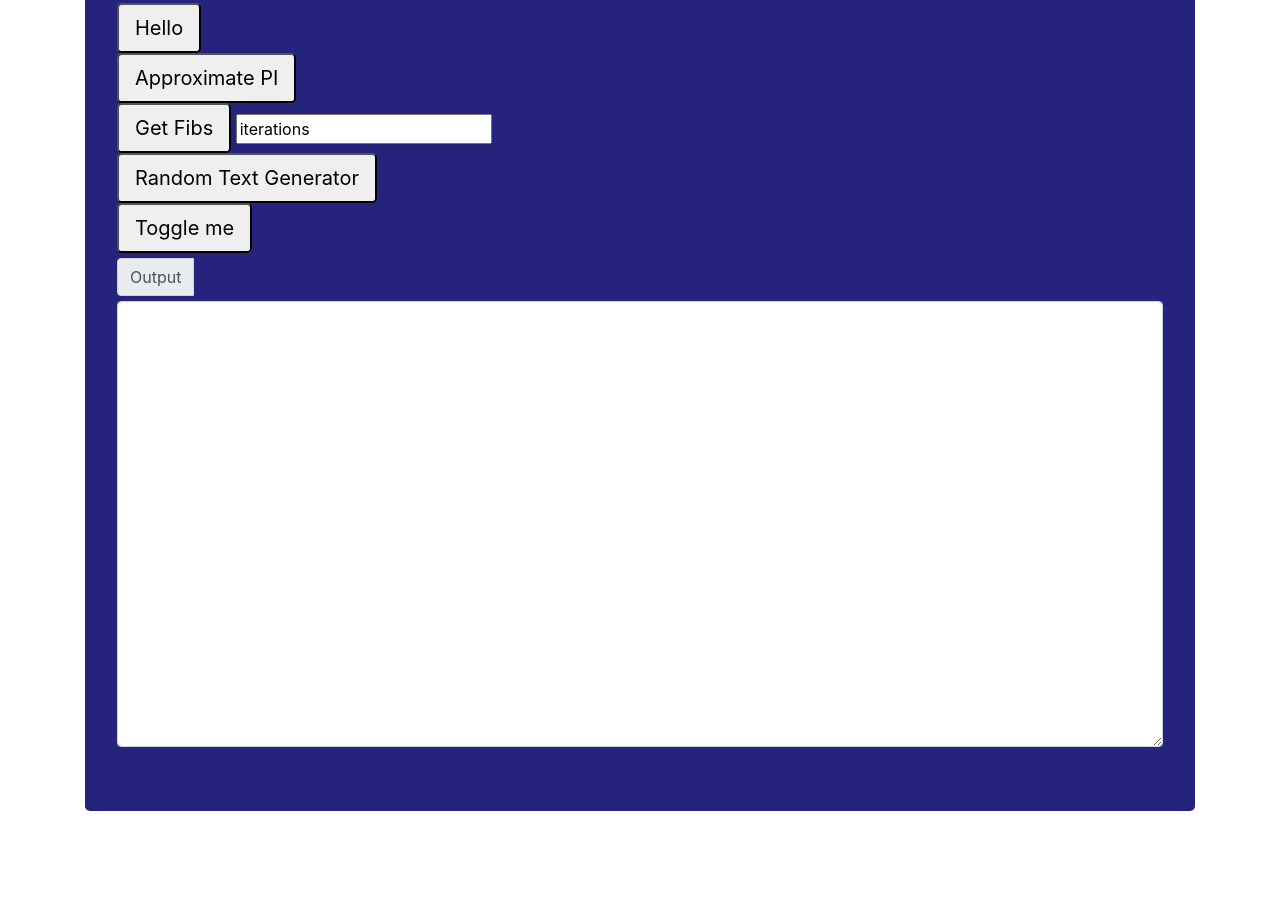
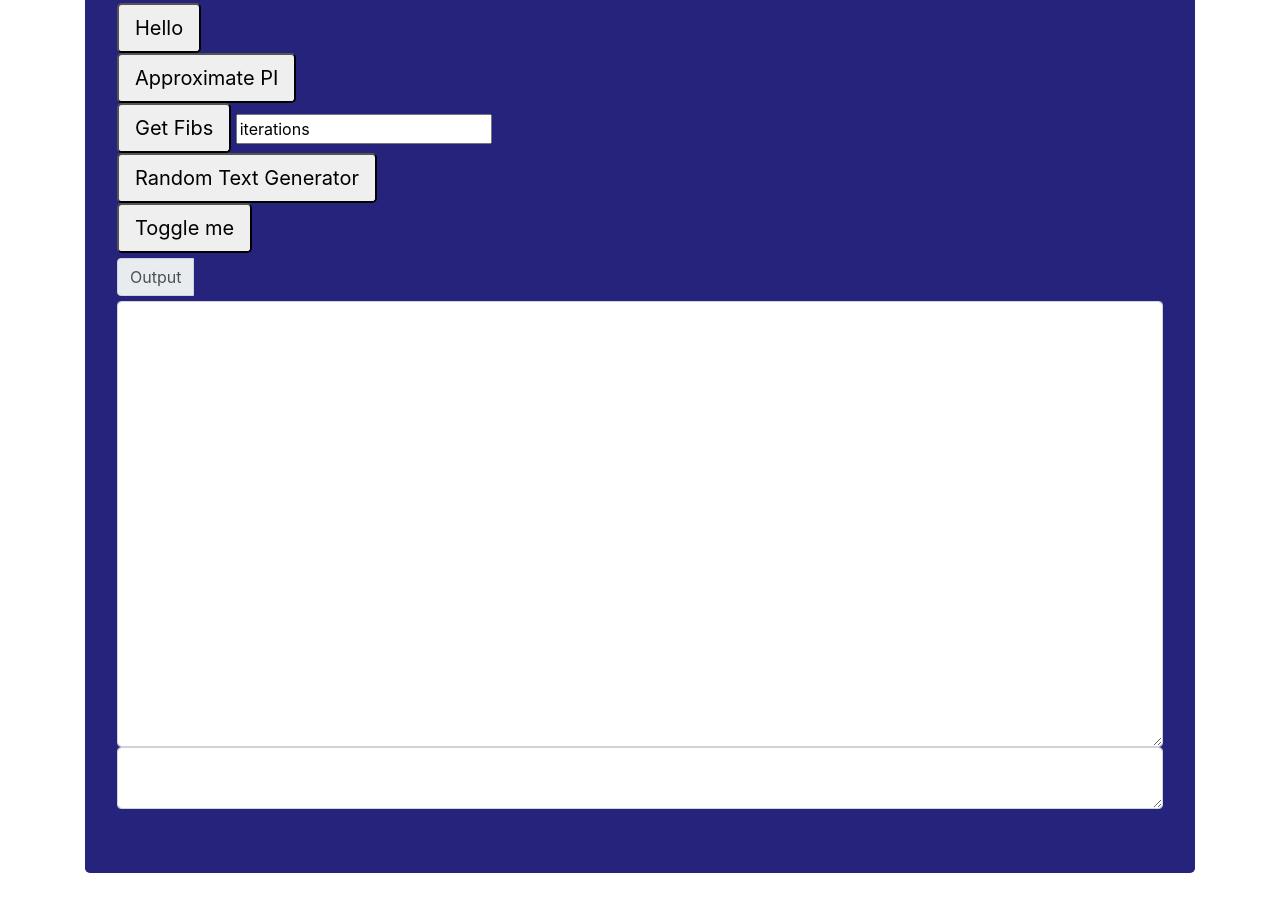
Before and after one commit to MichaelH10991/site, a website: page public/JSTut.html in a window 1280 px wide. Shown: the part 341-1246 px from the top of the page. Before the commit the page ends 1184 px from the top, so only its background shows below. Drawn offline with nearby package versions, Linux system fonts and the light colour scheme; files that its build step writes are made by us from their sources; files whose address does not match are found by name.

Commit message:
adding comment box

```diff
--- a/public/JSTut.html
+++ b/public/JSTut.html
@@ -80,6 +80,7 @@
           </div>
         </div>
         <textarea id="output1" rows="18" class="form-control"></textarea>
+        <textarea id="comment-box" class="form-control"></textarea>
       </div>
     </div>
 
```
Also changed, not shown: public/js/comment-handler.js (added).
